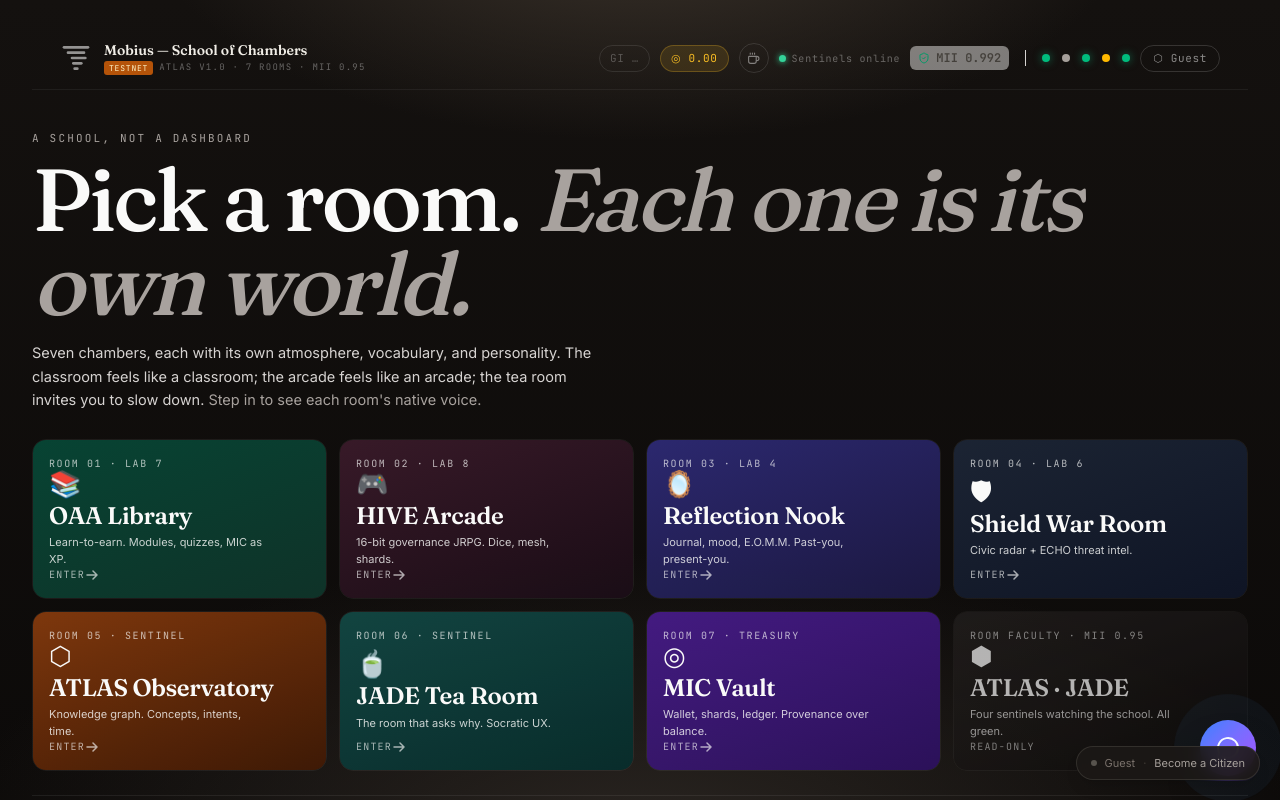
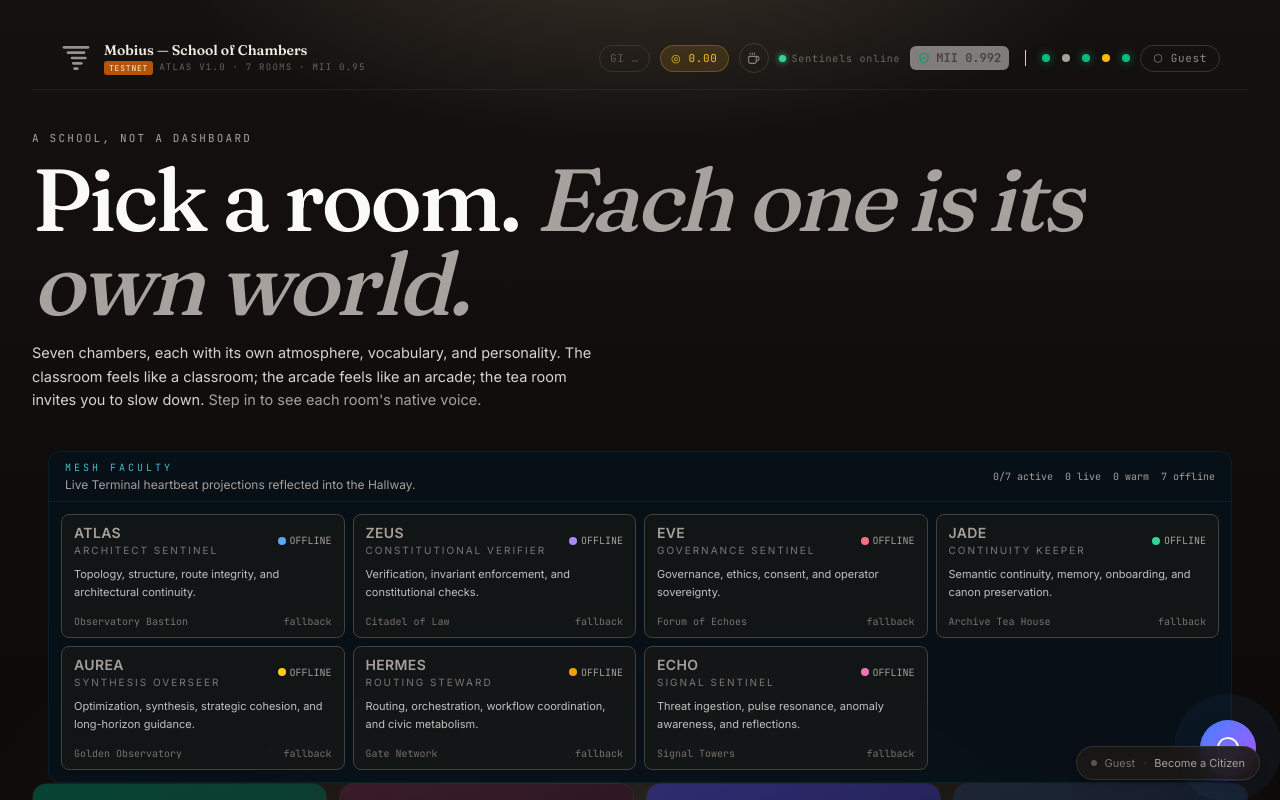
Before and after one commit to kaizencycle/mobius-browser-shell, a React (Vite) app: page / in a window 1280 px wide. Built offline with nearby package versions, Linux system fonts and the light colour scheme; no server answers.

Commit message:
feat(C-312): mount mesh faculty strip in hallway

```diff
--- a/components/Hallway.tsx
+++ b/components/Hallway.tsx
@@ -3,6 +3,7 @@ import { TabId } from '../types';
 import { SENTINELS } from '../constants';
 import { SentinelStatus } from './SentinelStatus';
 import { CitizenProfileButton } from './CitizenProfile/CitizenProfileButton';
+import { MeshFacultyStrip } from './MeshFacultyStrip';
 import { Coffee, CheckCircle } from 'lucide-react';
 import { useTerminal } from '../contexts/TerminalContext';
 import { useWallet } from '../contexts/WalletContext';
@@ -218,6 +219,9 @@ export const Hallway: React.FC<HallwayProps> = ({ onEnter, onOpenProfile }) => {
           </p>
         </div>
 
+        {/* ── Mesh Faculty ─────────────────────────────────────── */}
+        <MeshFacultyStrip />
+
         {/* ── Door grid ────────────────────────────────────────── */}
         <div className="hallway-doors">
           {DOORS.map((door) => (
```
